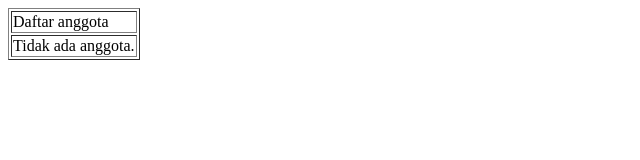
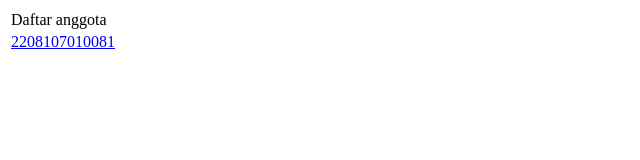
Before and after one commit to ahmadsyah28/inf206-2024-A6-Peta-evakuasi-bencana-berdasarkan-cuaca, a plain HTML site: page index.html in a window 1280 px wide. Shown: the whole page, without its empty margins (0-640 px from the left). Drawn offline with Linux system fonts and the light colour scheme.

Commit message:
Dinda Maharani

```diff
--- a/index.html
+++ b/index.html
@@ -1,12 +1,16 @@
 <!DOCTYPE html>
 <html>
 <head>
-<title>Utama – Admin</title>
+    <title>Utama – Admin</title>
 </head>
 <body>
-<table border=”0”>
-<tr><td>Daftar anggota</td></tr>
-<tr><td>Tidak ada anggota.</td></tr>
-</table>
+    <table border="0">
+        <tr>
+            <td>Daftar anggota</td>
+        </tr>
+        <tr>
+            <td><a href="2208107010081.html"> 2208107010081 </a></td>
+        </tr>
+    </table>
 </body>
 </html>
```
Also changed, not shown: 2208107010081.html (added, +9 -0 lines).
